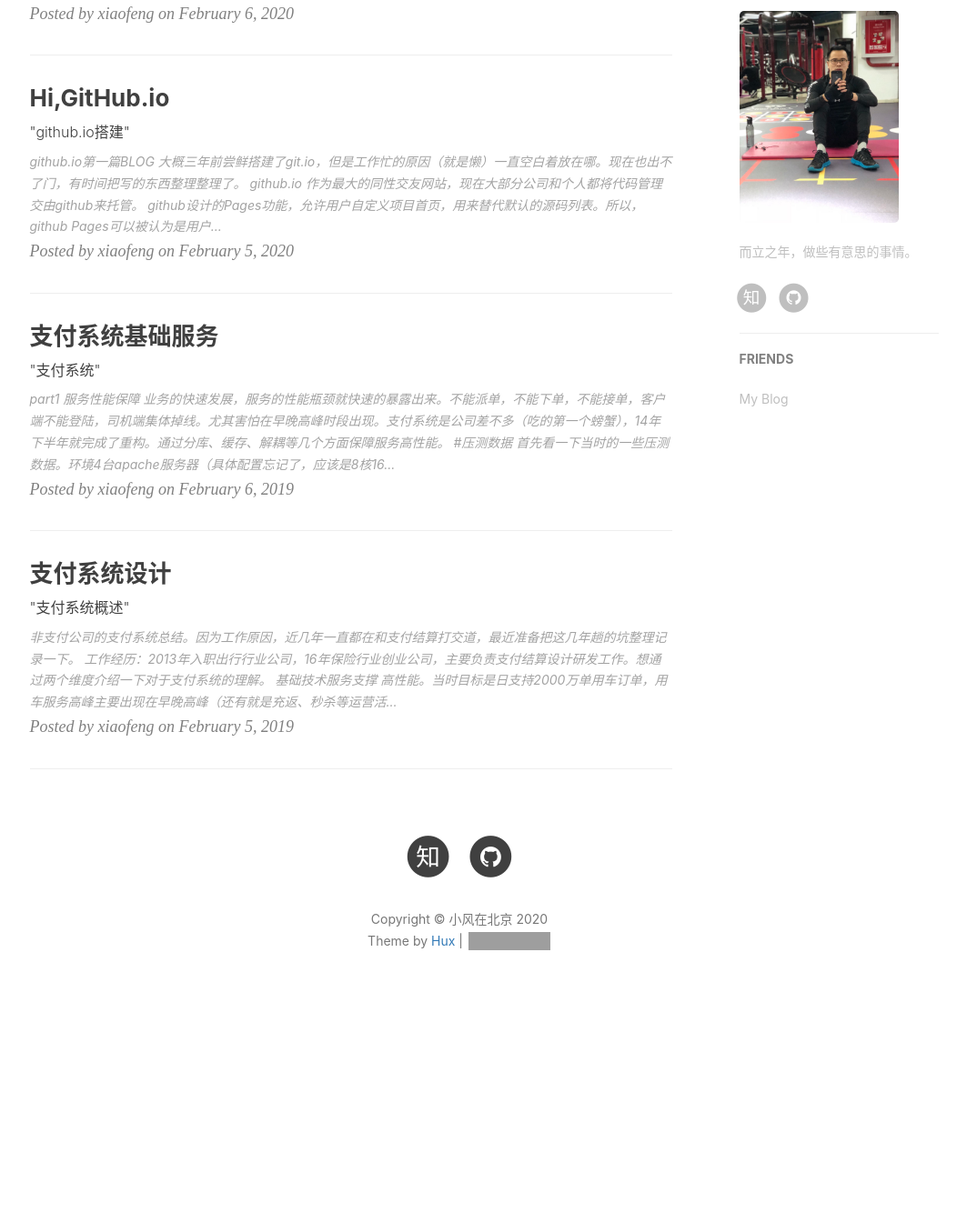
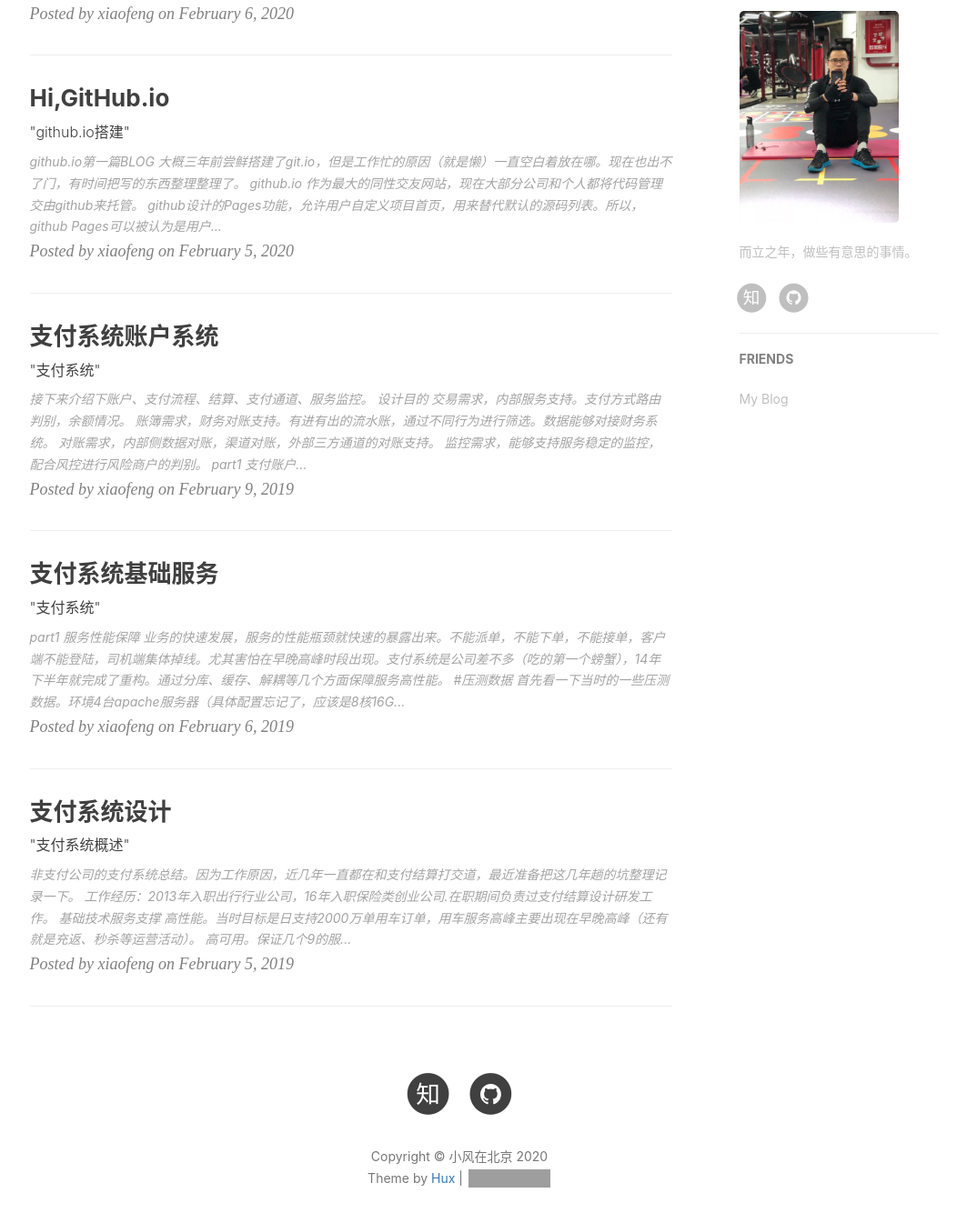
Before and after one commit to xiaofeng320/xiaofeng.github.io, a Jekyll site: the page built from index.html, in a window 1280 px wide and 1400 px high, scrolled down 614 px. Shown: the top 1345 px of the window at 91% size, without its empty margins (135-1198 px from the left). Built offline with Jekyll 4.4.1, drawn with Linux system fonts in a browser that asks for light colours; nearby versions of some CDN libraries; the list of posts is cut into pages by our own code; comment, search, counter and statistics services are not loaded; before the commit the page ends 1753 px from its top, so only the background shows below that; some of the changed lines change nothing that is shown; grey boxes are pictures that could not be loaded.

Commit message:
_posts/2019-02-10-payment-account.markdown

````diff
--- a/_posts/2019-02-05-payment.markdown
+++ b/_posts/2019-02-05-payment.markdown
@@ -12,7 +12,8 @@ tags:
 
 > 非支付公司的支付系统总结。因为工作原因，近几年一直都在和支付结算打交道，最近准备把这几年趟的坑整理记录一下。
 
-    工作经历：2013年入职出行行业公司，16年保险行业创业公司，主要负责支付结算设计研发工作。想通过两个维度介绍一下对于支付系统的理解。
+    工作经历：2013年入职出行行业公司，16年入职保险类创业公司.在职期间负责过支付结算设计研发工作。
+
 
 ![](https://tva1.sinaimg.cn/large/00831rSTgy1gdec1b6os3j31hc0u0798.jpg)
 
--- a/_posts/2019-02-06-payment-base.markdown
+++ b/_posts/2019-02-06-payment-base.markdown
@@ -12,12 +12,12 @@ tags:
 
 > **part1 服务性能保障**
 
-    业务的快速发展，服务的性能瓶颈就快速的暴露出来。不能派单，不能下单，不能接单，客户端不能登陆，司机端集体掉线。尤其害怕在早晚高峰时段出现。支付系统是公司差不多（吃的第一个螃蟹），14年下半年就完成了重构。通过分库、缓存、解耦等几个方面保障服务高性能。
+业务的快速发展，服务的性能瓶颈就快速的暴露出来。不能派单，不能下单，不能接单，客户端不能登陆，司机端集体掉线。尤其害怕在早晚高峰时段出现。支付系统是公司差不多（吃的第一个螃蟹），14年下半年就完成了重构。通过分库、缓存、解耦等几个方面保障服务高性能。
 
 ### #压测数据
 
-    首先看一下当时的一些压测数据。环境4台apache服务器（具体配置忘记了，应该是8核16G），单点DB（和其他服务共用），压测工具loadrunner。400Vuser开始，压测开始增减用户并观察TPS，RT，服务器资源使用情况。
-    结果：500Vuser 6000TPS RT 0.603
+首先看一下当时的一些压测数据。环境4台apache服务器（具体配置忘记了，应该是8核16G），单点DB（和其他服务共用），压测工具loadrunner。400Vuser开始，压测开始增减用户并观察TPS，RT，服务器资源使用情况。
+结果：500Vuser 6000TPS RT 0.603
 
 
 ![](https://tva1.sinaimg.cn/large/00831rSTly1gdgmmfkgvqj30o0080x59.jpg)
@@ -75,17 +75,17 @@ $account_db_rule = array(
 分库的问题：
 
 1. 分库的一个重要问题是如何保证事务的一致性.当时解决方案是通过二段式提交解决事务的不一致，如果检测到一个库的操作出现问题，对本次操作进行回滚，并通知前端业务。
-2. 还是会出现冷热库的情况，要对数据（主要是交易记录）进行退出。db路由增加account_out维度。
+2. 还是会出现冷热库的情况(大的渠道商数据量还是很大)，要对数据（主要是交易记录）进行退出。db路由增加account_out维度。
 3. BI支持，当时大数据工具在公司BI部门还没开始尝试，需要帮助他们做数据聚合。方式就是大小表，不同维度拆表等。
 
 
 ### #缓存
-    支付业务特殊性，缓存使用不是特别多。主要用在卡bin，银行等基础信息。使用缓存的策略上，切记不要把缓存当做数据库使用。缓存失效时间也要改为随机失效，否则一起回源，数据库的压力剧增进而影响服务稳定。
+支付业务特殊性，缓存使用不是特别多。主要用在卡bin，银行等基础信息。使用缓存的策略上，切记不要把缓存当做数据库使用。缓存失效时间也要改为随机失效，否则一起回源，数据库的压力剧增进而影响服务稳定。
 
 ### #解耦
 
-    梳理好业务流程，尽可能把产品流程设计成异步化。当时司机提现服务最初是同步操作，司机-》平台-》第三方通道，司机端轮询等结果。开始提现动作是随时随机的，司机数量也不多，没什么问题。后来提现请求多了，整体的数据监控上看到的尖刺就多了起来（第三方通道不是专线，三方通道也要等银行端同步反馈）。服务就改为司机-》平台 --异步--》第三方通道。
-    这样过了好久，提现规则改为每周的第某天统一开始，8点放开提现后，瞬间大量请求把第三方通道服务给瞬间压挂了...(当时除了头部那两家，其他对接服务质量都不太高，头部那两家也会出问题)。后来服务改为司机-》平台 --延时异步--》第三方通道。
+梳理好业务流程，尽可能把产品流程设计成异步化。当时司机提现服务最初是同步操作，司机-》平台-》第三方通道，司机端轮询等结果。开始提现动作是随时随机的，司机数量也不多，没什么问题。后来提现请求多了，整体的数据监控上看到的尖刺就多了起来（第三方通道不是专线，三方通道也要等银行端同步反馈）。服务就改为司机-》平台 --异步--》第三方通道。
+这样过了好久，提现规则改为每周的第某天统一开始，8点放开提现后，瞬间大量请求把第三方通道服务给瞬间压挂了...(当时除了头部那两家，其他对接服务质量都不太高，头部那两家也会出问题)。后来服务改为司机-》平台 --延时异步--》第三方通道。
 
 
 
@@ -107,6 +107,7 @@ ansible介绍：ansible是一种自动化运维工具,基于paramiko开发的,
 
 
 参考：
-凤凰牌老熊：http://doc.cocolian.cn/
-ansible：https://www.jianshu.com/p/c82737b5485c
-ansible：https://github.com/ansible/ansible
+
+[凤凰牌老熊](http://doc.cocolian.cn/)
+[ansible](https://www.jianshu.com/p/c82737b5485c)
+[ansible-github](https://github.com/ansible/ansible)
--- /dev/null
+++ b/_posts/2019-02-10-payment-account.markdown
@@ -0,0 +1,101 @@
+---
+layout:     post
+title:      "支付系统账户系统"
+subtitle:   " \"支付系统\""
+date:       2019-02-09 11:00:00
+author:     "xiaofeng"
+header-img: "img/WechatIMG43.jpeg"
+tags:
+    - 支付
+    - 技术
+    - 账户
+---
+
+> 接下来介绍下账户、支付流程、结算、支付通道、服务监控。
+
+## 设计目的
+
+* 交易需求，内部服务支持。支付方式路由判别，余额情况。
+* 账簿需求，财务对账支持。有进有出的流水账，通过不同行为进行筛选。数据能够对接财务系统。
+* 对账需求，内部侧数据对账，渠道对账，外部三方通道的对账支持。
+* 监控需求，能够支持服务稳定的监控，配合风控进行风险商户的判别。
+
+> **part1 支付账户**
+
+    账户属性包含：信用（授信额度）、余额、状态、类型.
+    账户模型包含：常规账户、活动充值账户、活动返现账户、积分账户、提现账户、发票账户等等
+    明细包含：消费明细、账户明细、通道交易明细
+
+### 属性
+
+1. 账户ID：用户和企业在账户的唯一ID，作为分库分表、锁的依据。
+2. 信用：主要是给企业一些授信额度，相当于信用卡效果。不建议随意使用该功能，可能会造成大范围坏账。
+3. 状态：正常状态和冻结状态。冻结状态主要依据风控判定，自动或手动的停止账户功能的使用。状态变更已广播的形式推到MQ中，配合业务做短信或邮件发送。
+4. 类型：不止企业和个人，还能细分到劳务方（司机、租赁公司、劳务公司），消费方（渠道、企业、个人）等
+
+### 账户模型
+1. 常规账户：常规充值操作的余额账户，和活动充值区分，这类账户可以退款。
+2. 活动充值账户：通过各种活动入口充值余额账户，该类账户无过期时间，不可以退款。
+3. 活动返现账户：复合活动规则返现账户，该类账户有过期时间，不可以退款。此类bucket账户每个用户会有多个，每个活动对应一个bucket，通过activity_id和expire_time判别活动归属和是否失效。
+4. 积分账户：和返现账户类似，用户投保或完成其他任务，赠送积分。积分账户一般只有一个，过期计算规则根据业务决定。如果是增量失效，只能通过计算消费推导出要失效积分值。
+5. 提现账户：可提现的账户，结算系统、风控系统规则计算后（举例子t+n提现），入账后客户申请后平台就代付给客户。
+6. 发票账户：一种特殊类型账户，充值或用车后将可开发票金额记录到账户中。主要保证返现账户，积分账户，提现账户（需要企业给平台开发票）不能记录发票到余额。
+
+### 账户明细
+1. 消费明细：内部服务间对账依据。包含：充值、订单支付、提现、结算、积分等动作。消费模式：账户、活动、组合等。"deduct_level"确定扣款顺序。默认扣款方式(TSM),充返账户等比例扣减，不足扣减主账户（这也要看业务规则）。“notice_url”和“notice_status”内部异步通知地址和状态。尝试次数为
+
+    ```
+    public static $delayArr = array(1,1,1,3,5,10,60,600,1800,3600);
+    ```
+2. 账户明细：财务账簿，实际发生账户变化后账户记录的流水账。
+   * 余额支付有一条流水。
+   * 充值并支付有一进一出两条流水。
+   * 调整订单金额有一出一进一出三条流水。
+
+3. 通道交易明细：三方通道对账依据。商户id要保证唯一性（生成器用的雪花算法），请求数据快照也要记录一下（代付场景好追溯到银行账户）。支付通道参数也要记录一下，代收可能用的北京分公司，代付用的是上海分公司。微信相对支付宝比较麻烦的一点是open_id是随机串，不是手机号。在对接微信服务商也要记录一下sub_app_id、sub_mch_id、sub_open_id等参数。数据建模时候，要分析好业务需要按哪些维度进行数据查询。确定好建立哪些字段，哪些记录到快照中，哪些记录的日志数据中（比较典型的就是三方下单失败后返回的错误信息）。
+
+
+> **part2 支付动作**
+
+![](https://tva1.sinaimg.cn/large/00831rSTly1gdlbj7djw5j30vr0jxabl.jpg)
+
+### 订单支付
+
+简单的订单支付流程，实际流程要比这个复杂的多。但也是在这个流程上做一些业务判断。
+*   扣款的动作，是优先扣常规账户，还是充返账户。
+*   余额不足，可以司机当面收现金或者走第三方通道。
+*   支付成功后，对订单进行的多方分佣。
+
+![](https://tva1.sinaimg.cn/large/00831rSTly1gdlco3i1w4j30hn0gn74h.jpg)
+
+如果订单金额有疑议，要调整金额的话，还要冲正。
+
+![](https://tva1.sinaimg.cn/large/00831rSTly1gdlcrkm2t5j30gt0fhdge.jpg)
+
+* 要对结算数据做先出后进的方式进行冲正。
+* 退款的规则要确定，现金，三方还是余额。
+
+### 活动
+
+活动的设计要考虑和支付系统解耦，充和返要给前端服务提供独立的接口。已充值返现为例：
+
+![](https://tva1.sinaimg.cn/large/00831rSTly1gdlctuo923j30n40d0hdt.jpg)
+
+* UC（用户中心），用户通过h5页面进行充值操作时，需要把activity_id,user_id等关键信息附带在“notice_url”中，支付系统异步通知UC充值成功。
+* UC在根据activity_id匹配活动规则，决定调用返现接口还是积分接口。这样支付系统是不需要知道这笔请求是常规充值还是活动充值。
+
+### 提现
+
+提现这里需要注意的
+* 手续费，提现的通道费还是比较高的。
+* 合规，保障流程合规，财务流不能平台直接到司机。因为二者之间没有劳务关系。
+* 备付金，通道需要保障备付金的财务流程一致性。也是为了合规
+
+
+
+> 上面几种动作风险相关问题，这里先不讨论，后面专门篇章介绍。
+
+
+**参考：**
+
+[凤凰牌老熊](http://doc.cocolian.cn/)
````
Also changed, not shown: img/2020-03-css.jpeg (added), img/WechatIMG43.jpeg (added).
